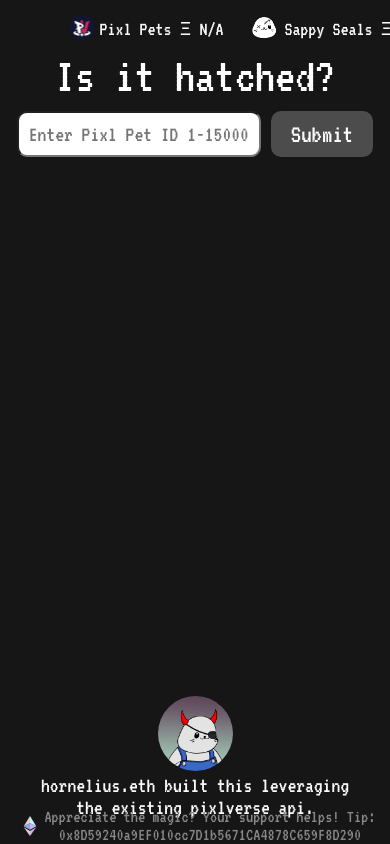
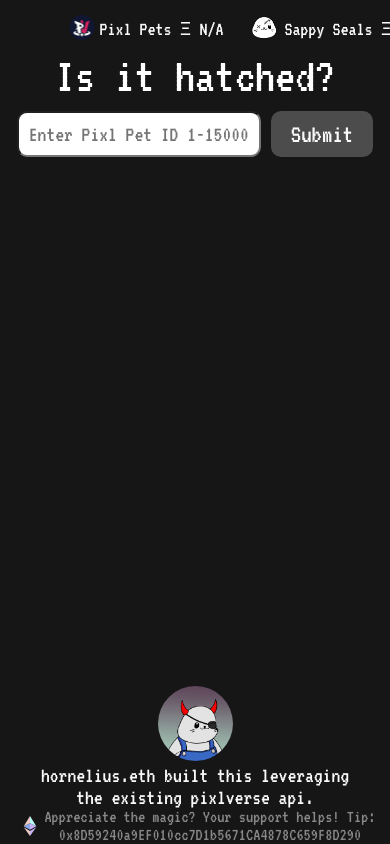
Before and after one commit to horneliusdoteth/hatcheddetector, a React (Create React App) app: page / in a window 390 px wide. Built offline with nearby package versions, Linux system fonts and the light colour scheme; no server answers; the HTML template or start-up script is replaced by a standard one.

Commit message:
fixed mobile signature bottom margin

```diff
--- a/src/App.css
+++ b/src/App.css
@@ -259,7 +259,7 @@ button {
   }
 
   .signature-text {
-    margin-bottom: 5px;
+    margin-bottom: 15px;
   }
 
   .tip-text {
```
